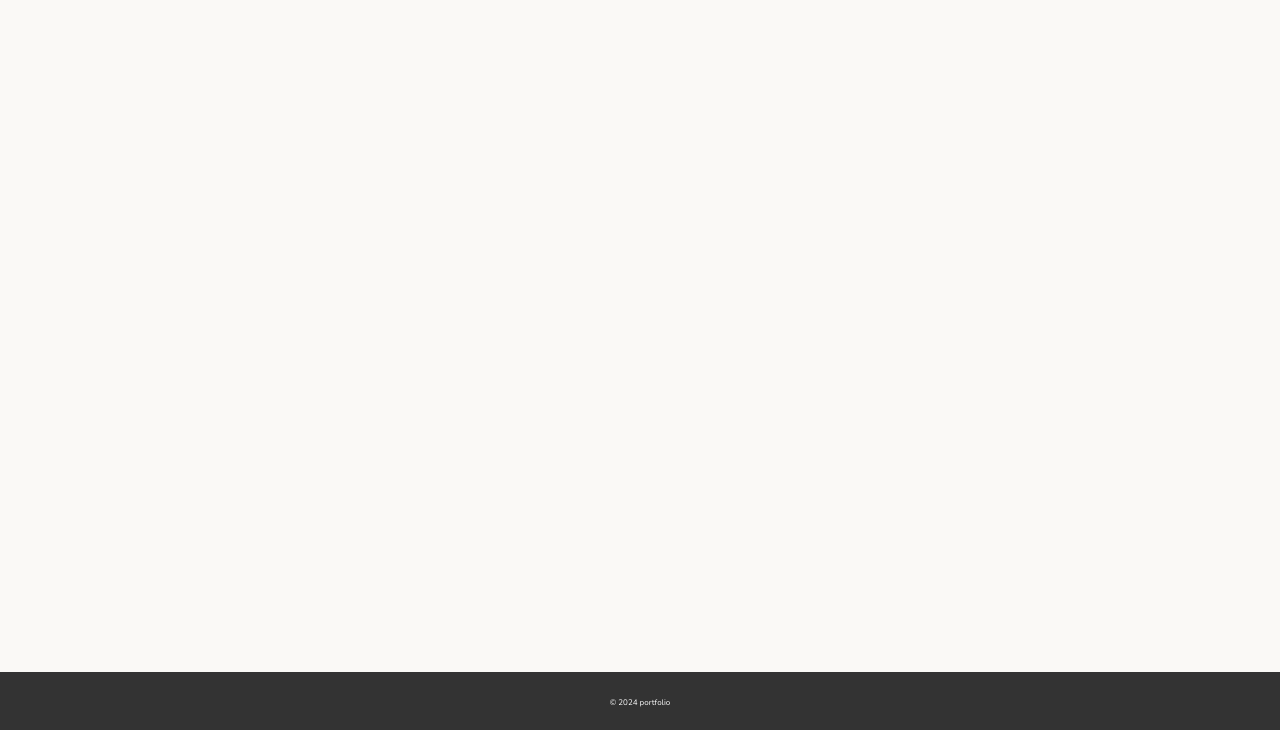
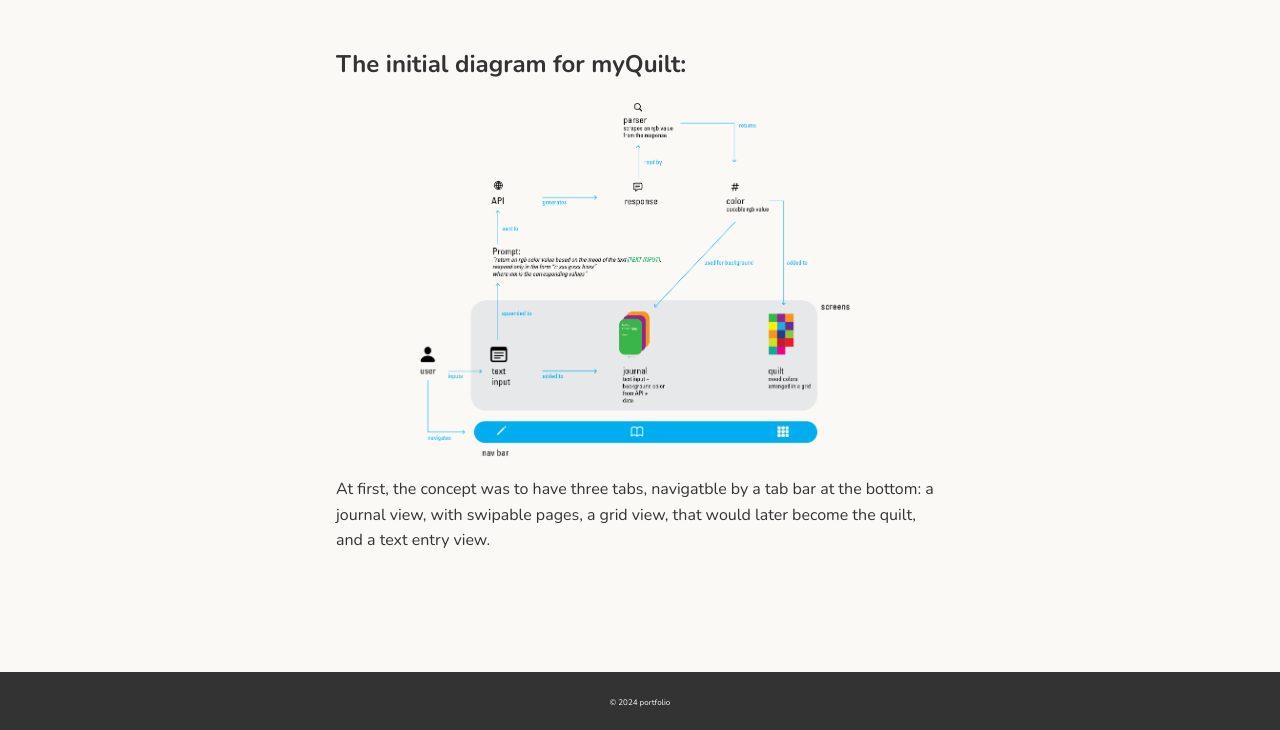
Before and after one commit to jakesheiner/jakesheiner.github.io, a plain HTML site: page myQuilt.html in a window 1280 px wide. Shown: the part 70-800 px from the top of the page. Drawn offline with nearby package versions, Linux system fonts and the light colour scheme.

Commit message:
updated myQuilt spage

```diff
--- a/myQuilt.html
+++ b/myQuilt.html
@@ -25,6 +25,17 @@
         </div>
     </header>
 
+    <main>
+        <section>
+            <h2>The initial diagram for myQuilt:</h2>
+            <img src="images/Journal-App-Map.png" alt="myQuilt's initial diagram">
+            <p>
+                At first, the concept was to have three tabs, navigatble by a tab bar at the bottom: a journal view, with swipable pages,
+                a grid view, that would later become the quilt, and a text entry view.
+            </p>
+    </section>
+    </main>
+
     <footer>
         <l>&copy; 2024 portfolio</l>
     </footer>
--- a/styles.css
+++ b/styles.css
@@ -100,9 +100,7 @@ section {
     border-bottom: 0.5px solid #bbb;
     padding-bottom: 0;
 }
-#hero:hover{
-    color:#ed0000;
-}
+
 #myQuilt{
     border-radius: 20px;
 
@@ -127,7 +125,7 @@ footer {
 
 img {
 
-    max-width: 50%; /* Ensures the image is responsive */
+    max-width: 100%; /* Ensures the image is responsive */
     height: auto; /* Maintains the aspect ratio */
     display: block;
 
```
Also changed, not shown: index.html (+1 -0 lines), images/Journal-App-Map.png (added), images/favicon.svg (added), 1 other file.
